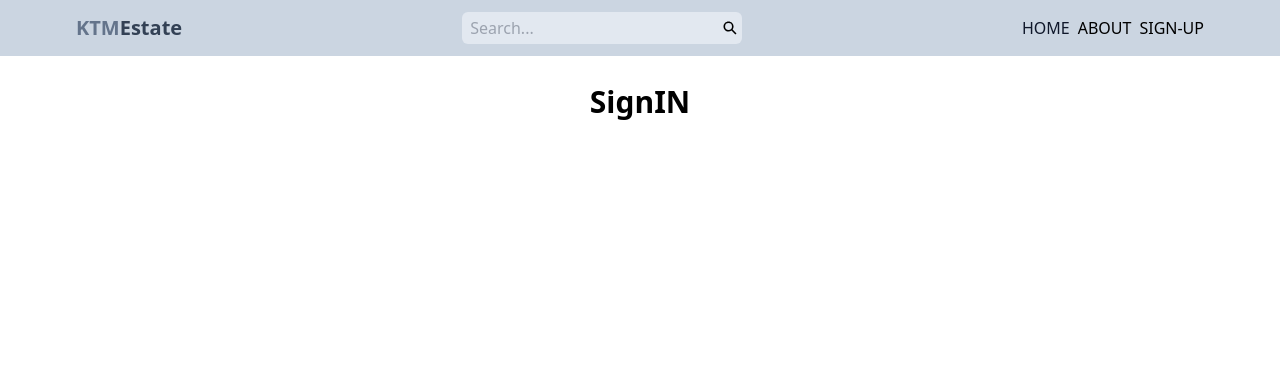
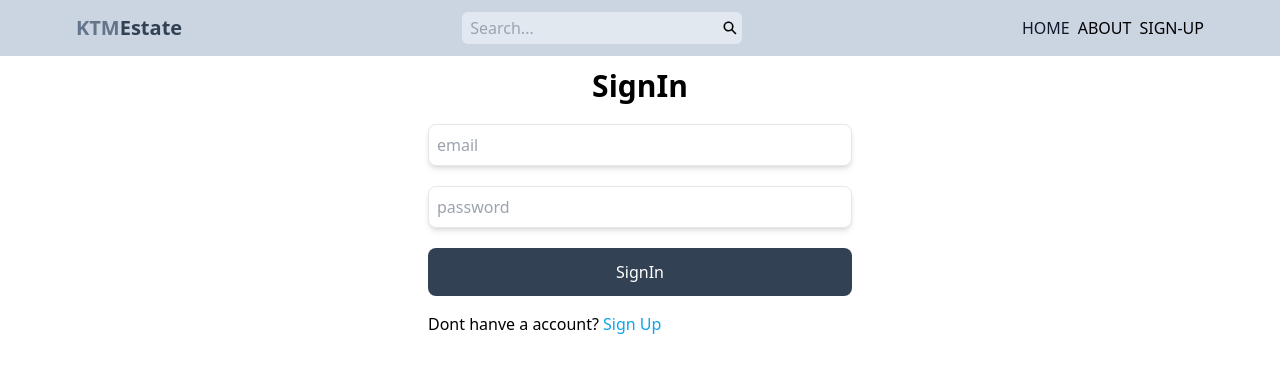
Before and after one commit to Bidhan2058/MERN-estate, a React (Vite) app in the folder client/: page /sign-in in a window 1280 px wide. Shown: the top 372 px of the page. Built offline with nearby package versions, Linux system fonts and the light colour scheme.

Commit message:
signIn funtionality

```diff
--- a/client/src/pages/SignIn.jsx
+++ b/client/src/pages/SignIn.jsx
@@ -1,9 +1,85 @@
-import React from "react";
+import React, { useState } from "react";
+import { Link, useNavigate } from "react-router-dom";
 
 function SignIn() {
+  const [formData, setFormData] = useState({});
+  const [error, setError] = useState(null);
+  const [loading, setLoading] = useState(false);
+  const navigate = useNavigate();
+  const handleChange = (e) => {
+    setFormData({
+      ...formData,
+      [e.target.id]: e.target.value,
+    });
+    console.log(formData);
+  };
+
+  const handleSubmit = async (e) => {
+    e.preventDefault();
+    try {
+      setLoading(true);
+      const res = await fetch("/api/auth/signin", {
+        method: "POST",
+        headers: {
+          "Content-Type": "application/json",
+        },
+        body: JSON.stringify(formData),
+      });
+      const data = await res.json();
+      if (data.success === false) {
+        console.log(data.message);
+
+        setError(data.message);
+        setLoading(false);
+        return;
+      }
+      setLoading(false);
+      setError(null);
+      navigate("/");
+    } catch (error) {
+      setLoading(false);
+      setError(error.message);
+    }
+  };
+
   return (
-    <div className="text-3xl text-center font-semibold my-7">SignIN</div>
+    <div className="p-3 mx-auto max-w-md">
+      <div className="text-3xl text-center font-semibold mb-5">SignIn</div>
 
+      <form onSubmit={handleSubmit} className="flex flex-col gap-5 ">
+        <input
+          type="email"
+          placeholder="email"
+          className="border rounded-lg p-2 shadow-md focus:shadow-lg focus:outline-none "
+          id="email"
+          autoComplete="off"
+          onChange={handleChange}
+        />
+        <input
+          type="password"
+          placeholder="password"
+          className="border rounded-lg p-2 shadow-md focus:shadow-lg focus:outline-none "
+          id="password"
+          autoComplete="off"
+          onChange={handleChange}
+        />
+        <button
+          disabled={loading}
+          className="p-3 bg-slate-700 text-white rounded-lg
+        hover:opacity-95
+        disabled:opacity-50"
+        >
+          {loading ? "loading...." : "SignIn"}
+        </button>
+      </form>
+      <div className="mt-4 gap-2">
+        <span>Dont hanve a account? </span>
+        <Link to="/sign-up" className="text-sky-500 ">
+          Sign Up
+        </Link>
+      </div>
+      {error && <p className="text-red-600">{error}</p>}
+    </div>
   );
 }
 
--- a/client/src/pages/SignUp.jsx
+++ b/client/src/pages/SignUp.jsx
@@ -80,8 +80,12 @@
           {loading ? "loading...." : "SignUp"}
         </button>
       </form>
+      <div className="mt-4 gap-2">
+
+
       <span>Have a account? </span>
-      <Link to="/sign-in">Sign In</Link>
+      <Link to="/sign-in" className="text-sky-500 ">Sign In</Link>
+      </div>
       {error && <p className="text-red-600">{error}</p>}
     </div>
   );
```
